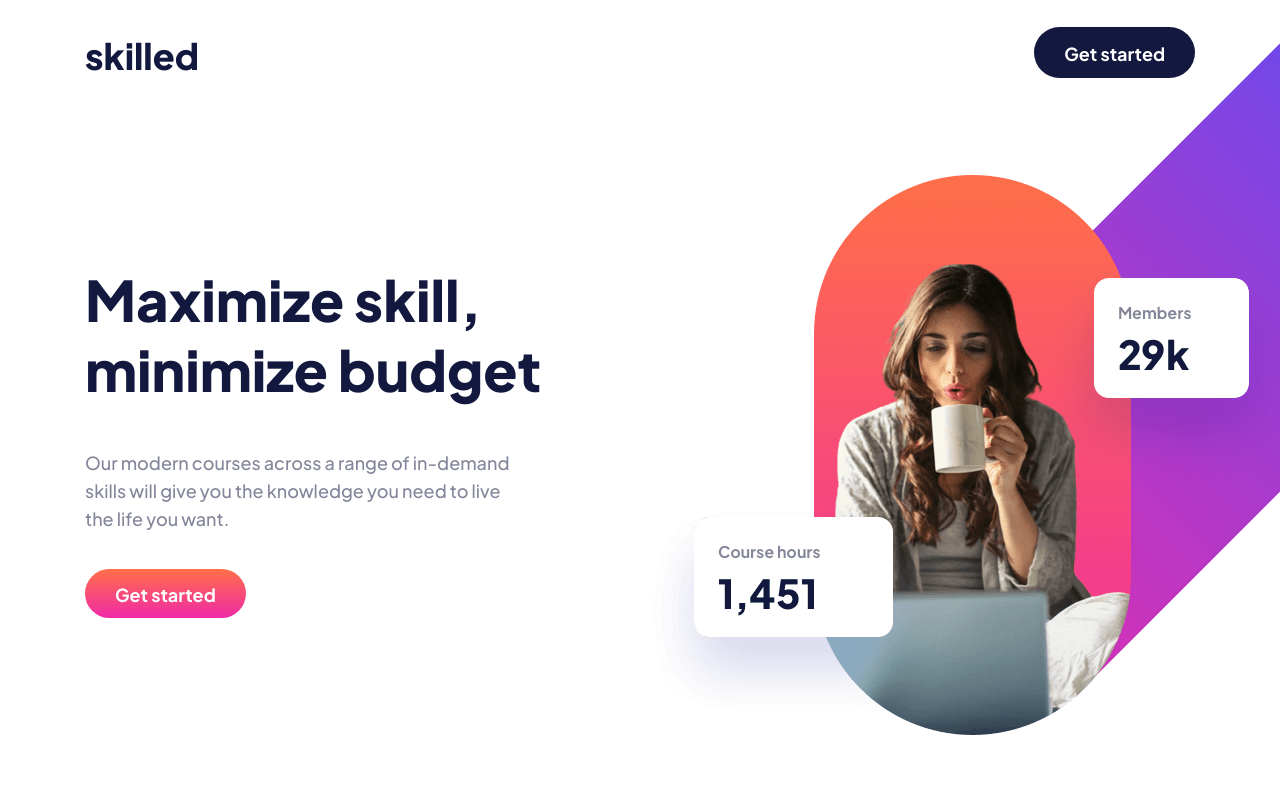
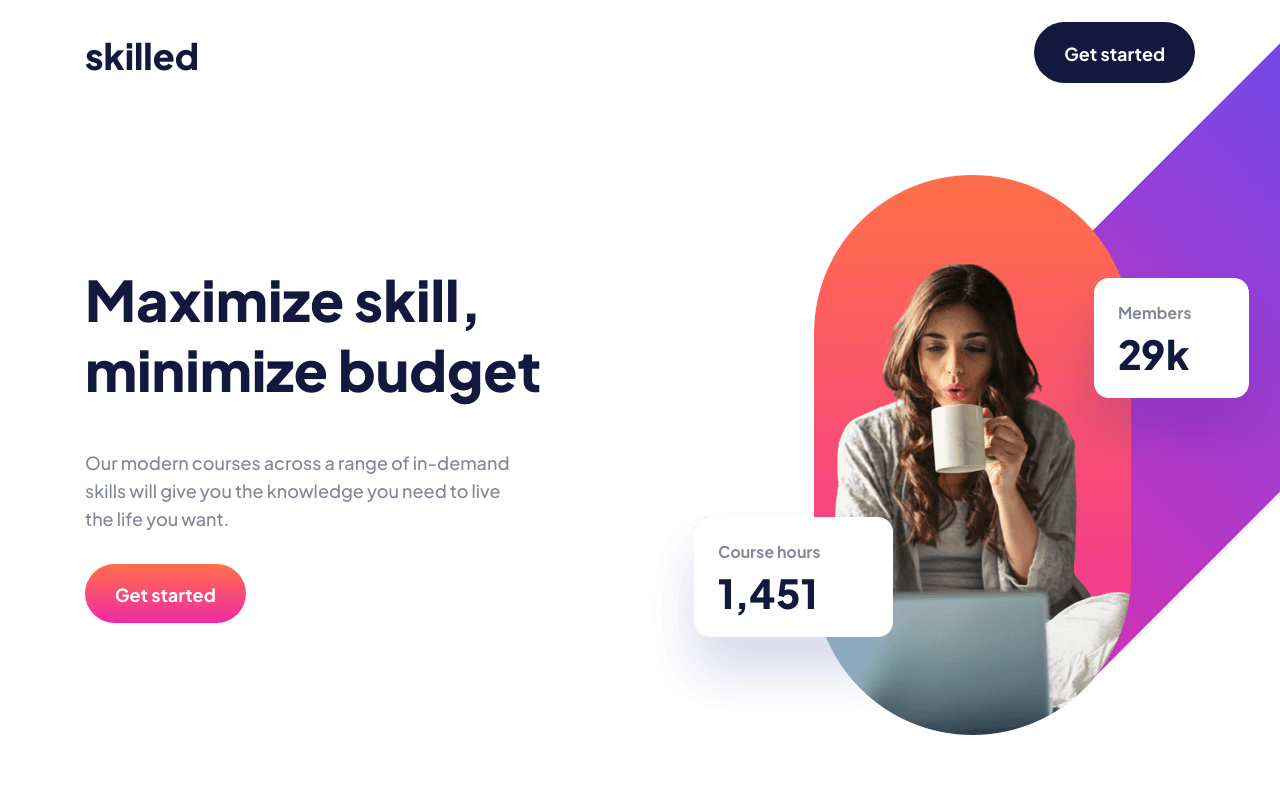
Before and after one commit to hector1234567/skilled-elearning-landing-page, a website: page index.html in a window 1280 px wide. Shown: the top 807 px of the page. Drawn offline with Linux system fonts and the light colour scheme.

Commit message:
fix buttons

```diff
--- a/sass/main.scss
+++ b/sass/main.scss
@@ -146,8 +146,8 @@ main {
     font-size: 1.8rem;
     text-decoration: none;
     color: var(--color-white);
-    padding: 1rem 3rem;
-    border-radius: 2.8rem;
+    padding: 1.5rem 3rem;
+    border-radius: 4.5rem;
     border: none;
     cursor: pointer;
 
```
Also changed, not shown: css/style.css.
